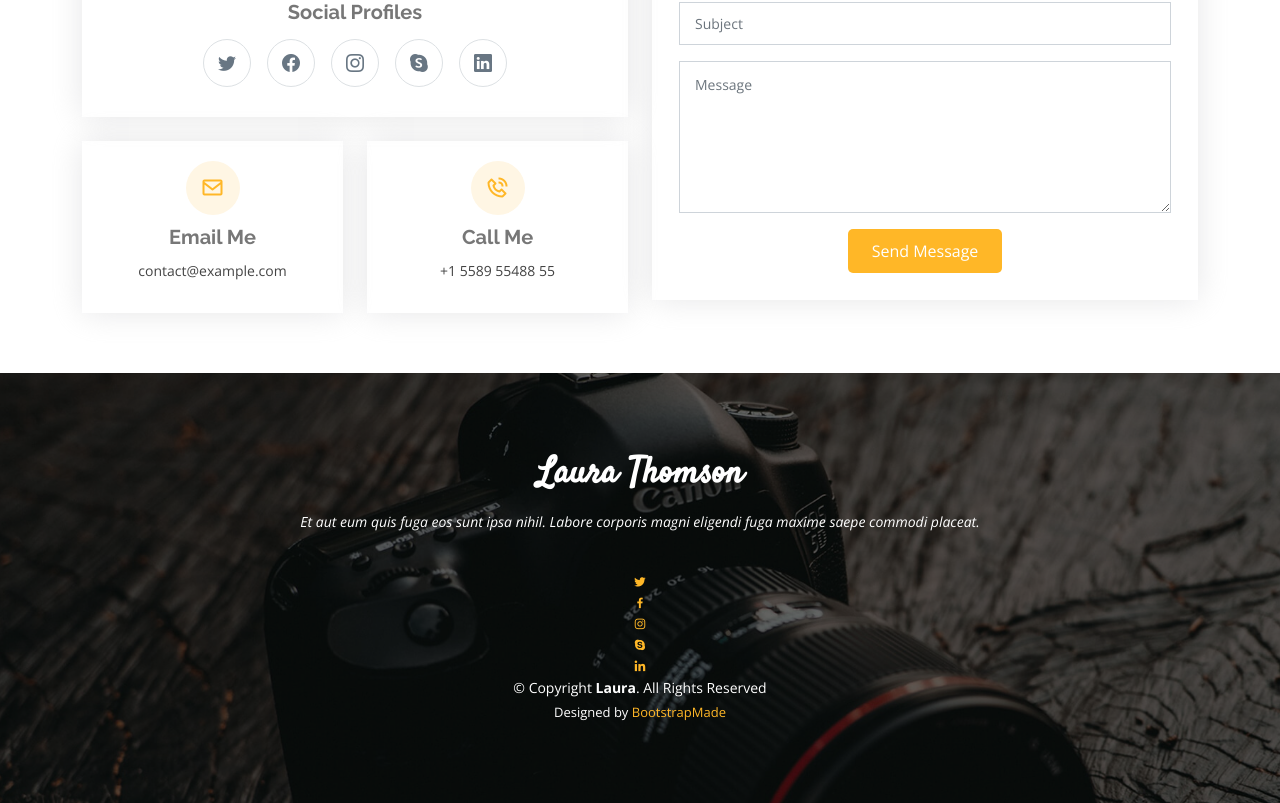
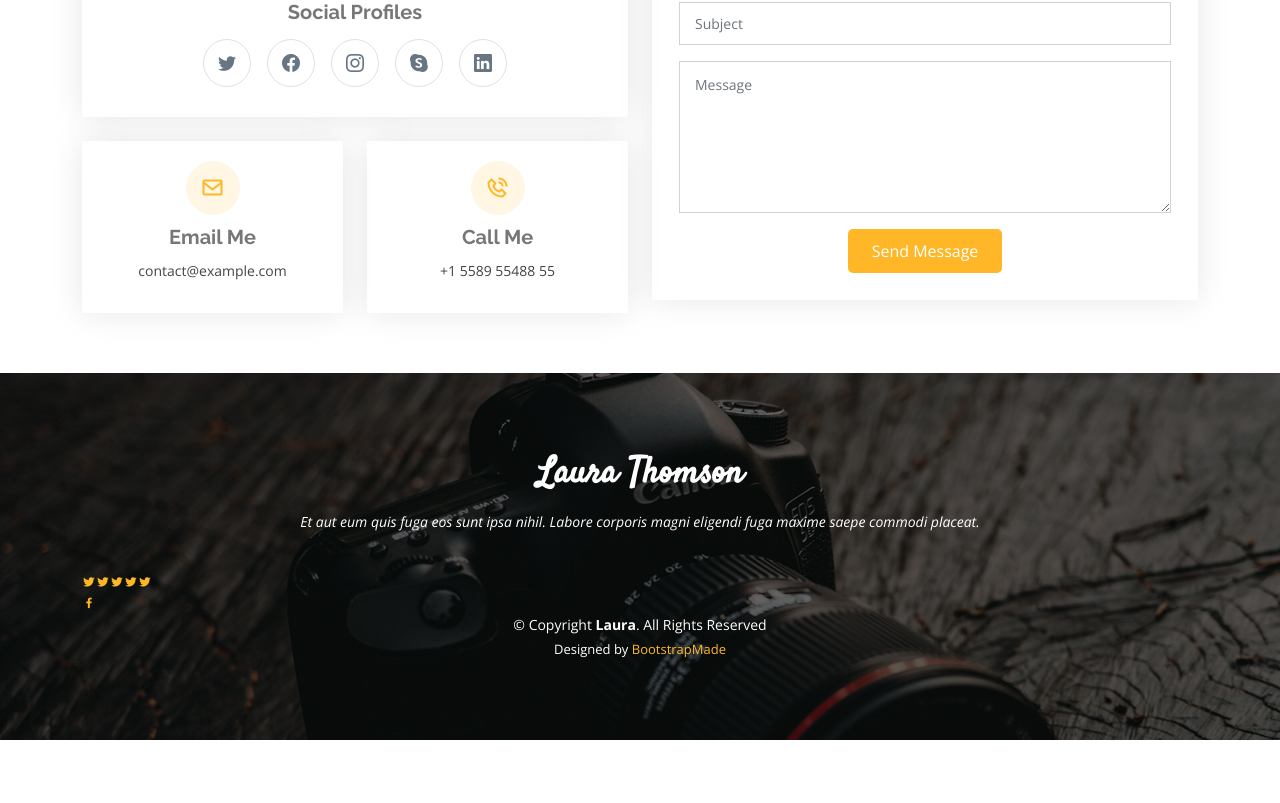
Before and after one commit to Yeasin2021/reacttemplate, a React (Create React App) app: page / in a window 1280 px wide. Shown: the part 6060-6863 px from the top of the page. After the commit the page ends 6800 px from the top, so only its background shows below. Built offline with nearby package versions, Linux system fonts and the light colour scheme.

Commit message:
Footer Data -8

```diff
--- a/src/App.css
+++ b/src/App.css
@@ -1375,6 +1375,7 @@ section {
   width: 36px;
   height: 36px;
   transition: 0.3s;
+
 }
 
 .footer .social-links a:hover {
--- a/src/components/Footer.js
+++ b/src/components/Footer.js
@@ -11,19 +11,32 @@ const Footer = () => {
             <div>
               <h3>{item.header}</h3>
               <p>{item.title}</p>
+              <table>
+                  <tr>
                   {
                       item.social_media.map((item_one,index_one)=> (
 
                       <div>
-                  <a href="#" className="twitter"><i className={item_one.media_one}></i></a>
-                        <span><a href="#" className="facebook"><i className={item_one.media_two}></i></a></span>
-                       <span><a href="#" className="instagram"><i className={item_one.media_three}></i></a></span>
-                        <span><a href="#" className="google-plus"><i className={item_one.media_four}></i></a></span>
-                        <span><a href="#" className="linkedin"><i className={item_one.media_five}></i></a></span>
+                              <td><a href="#" className="twitter r1"><i className={item_one.media_one}></i></a></td>
+                              <td><a href="#" className="twitter r1"><i className={item_one.media_one}></i></a></td>
+                              <td><a href="#" className="twitter r1"><i className={item_one.media_one}></i></a></td>
+                              <td><a href="#" className="twitter r1"><i className={item_one.media_one}></i></a></td>
+                              <td><a href="#" className="twitter r1"><i className={item_one.media_one}></i></a></td>
+                              <td><a href="#" className="facebook r1"><i className={item_one.media_two}></i></a></td>
+                              {/* <td><a href="#" className="instagram r1"><i className={item_one.media_three}></i></a></td>
+                              <td><a href="#" className="google-plus r1"><i className={item_one.media_four}></i></a></td>
+                              <td><a href="#" className="linkedin r1"><i className={item_one.media_five}></i></a></td> */}
+                              {/* <a href="#" className="facebook r1"><i className={item_one.media_two}></i></a>
+                              <a href="#" className="instagram r1"><i className={item_one.media_three}></i></a>
+                              <a href="#" className="google-plus r1"><i className={item_one.media_four}></i></a>
+                              <a href="#" className="linkedin r1"><i className={item_one.media_five}></i></a> */}
                       </div>
 
                       ))
                     }
+                  </tr>
+              </table>
+
 
               <div className="copyright">
                 &copy; Copyright <strong><span>Laura</span></strong>. All Rights Reserved
```
Lines whose indentation alone changed are shown as unchanged.
